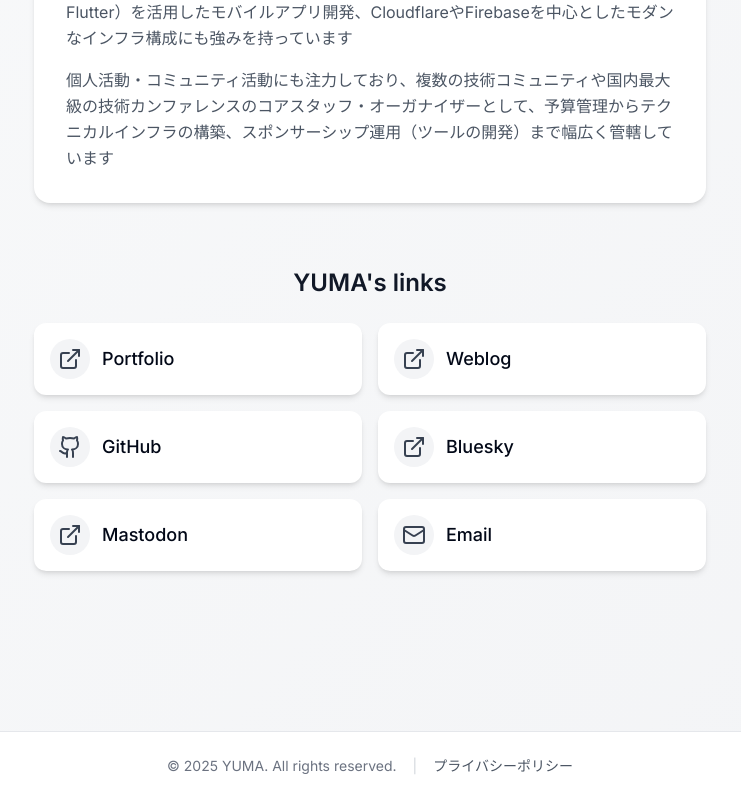
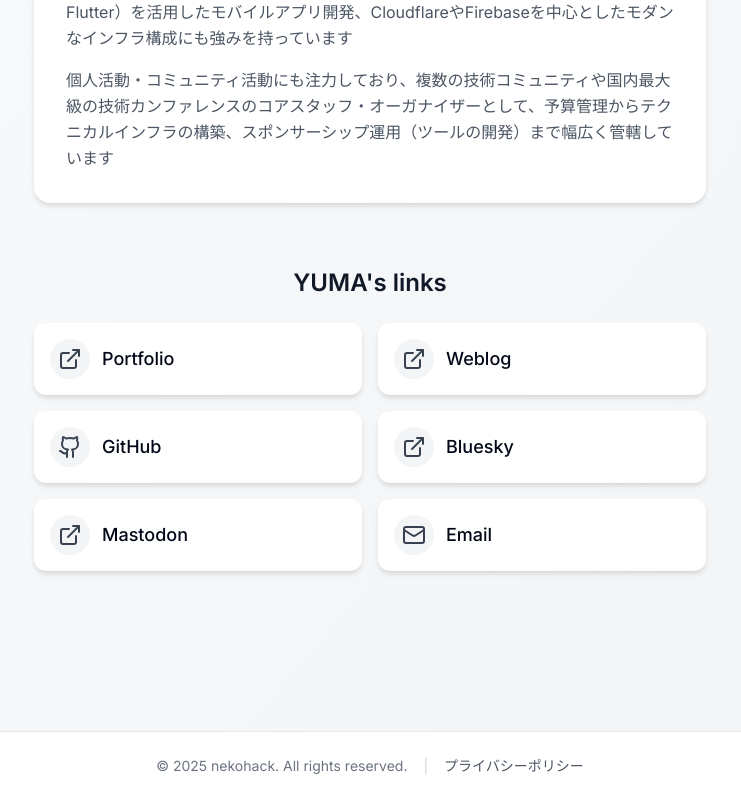
Before and after one commit to nekohack/portal, a Next.js app: page / in a window 1280 px wide. Shown: the part 702-1502 px from the top of the page, without its empty margins (270-1011 px from the left). Built offline with nearby package versions, Linux system fonts and the light colour scheme.

Commit message:
fix: copyright 表記を修正

```diff
--- a/app/page.tsx
+++ b/app/page.tsx
@@ -110,7 +110,7 @@
       <footer className="bg-white dark:bg-gray-900 border-t border-gray-200 dark:border-gray-800 py-6 text-center text-sm text-gray-500 dark:text-gray-400">
         <div className="container mx-auto px-4 flex flex-col sm:flex-row justify-center items-center gap-4">
           <span>
-            &copy; {new Date().getFullYear()} YUMA. All rights reserved.
+            &copy; {new Date().getFullYear()} nekohack. All rights reserved.
           </span>
           <span className="hidden sm:inline text-gray-300 dark:text-gray-700">|</span>
           <Link href="/privacy" className="hover:underline text-gray-600 dark:text-gray-400">
```
